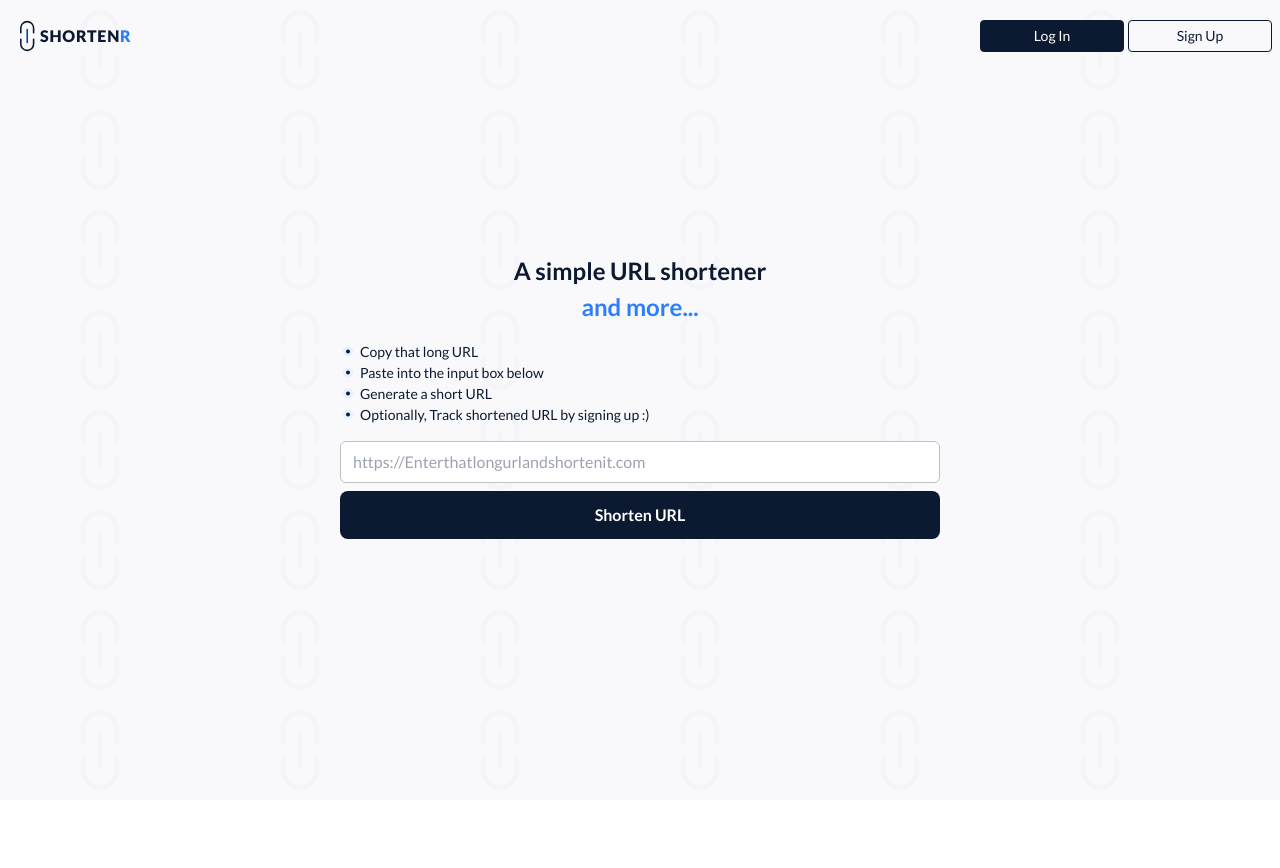
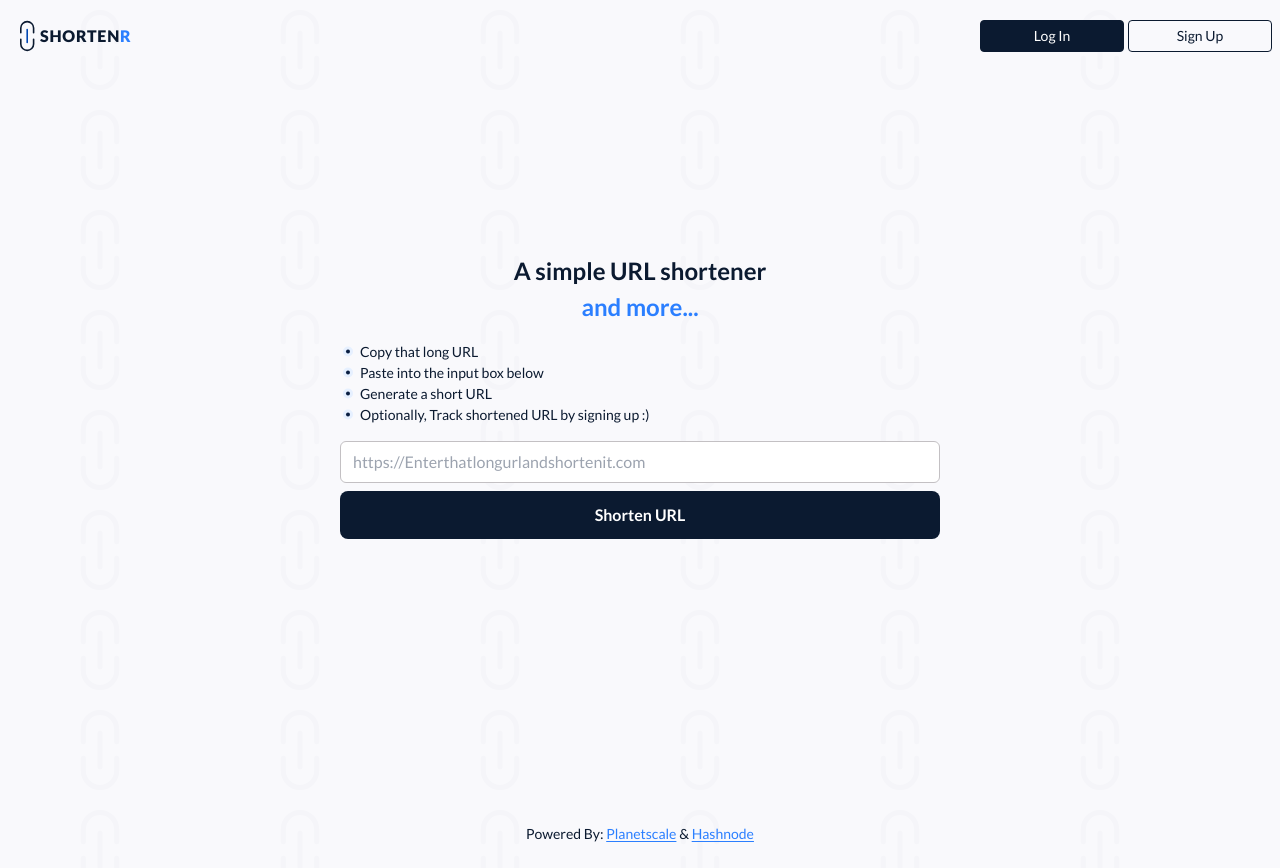
Before and after one commit to HayBeeCoder/shortenr, a Next.js app: page / in a window 1280 px wide. Before the commit the page ends 800 px from the top, so only its background shows below. Built offline with nearby package versions, Linux system fonts and the light colour scheme.

Commit message:
[feature] footer

```diff
--- /dev/null
+++ b/components/Footer/Footer.tsx
@@ -0,0 +1,24 @@
+import Link from "next/link";
+import React from "react";
+
+const Footer = () => {
+  return (
+    <footer className="text-sm text-center py-6">
+      Powered By:{"   "}
+      <Link href="https://planetscale.com/" passHref>
+        <a
+          className="underline underline-offset-2 text-[#2B7FFF] "
+          target="_blank"
+        >
+          Planetscale
+        </a>
+      </Link>{" "}
+      &{"  "}
+      <Link href="https://hashnode.com/" passHref >
+        <a className="underline underline-offset-2 text-[#2B7FFF]" target="_blank">Hashnode</a>
+      </Link>
+    </footer>
+  );
+};
+
+export default Footer;
--- /dev/null
+++ b/components/Footer/index.tsx
@@ -0,0 +1 @@
+export * from "./Footer"
--- a/components/Layout/Layout.tsx
+++ b/components/Layout/Layout.tsx
@@ -7,6 +7,7 @@ import { useAppContext } from "../../context/state";
 import useFetchUser from "../../hooks/useFetchUser";
 import { logout } from "../../Services/user.services";
 import Button from "../Button";
+import Footer from "../Footer/Footer";
 import Logo from "../Logo";
 import Menu from "../Menu/Menu";
 import Skeleton from "../Skeleton/Skeleton";
@@ -131,7 +132,7 @@ const Layout: React.FC<ILayout> = ({ children }) => {
 
 
 
-
+     <Footer />
     </div>
   );
 };
```
